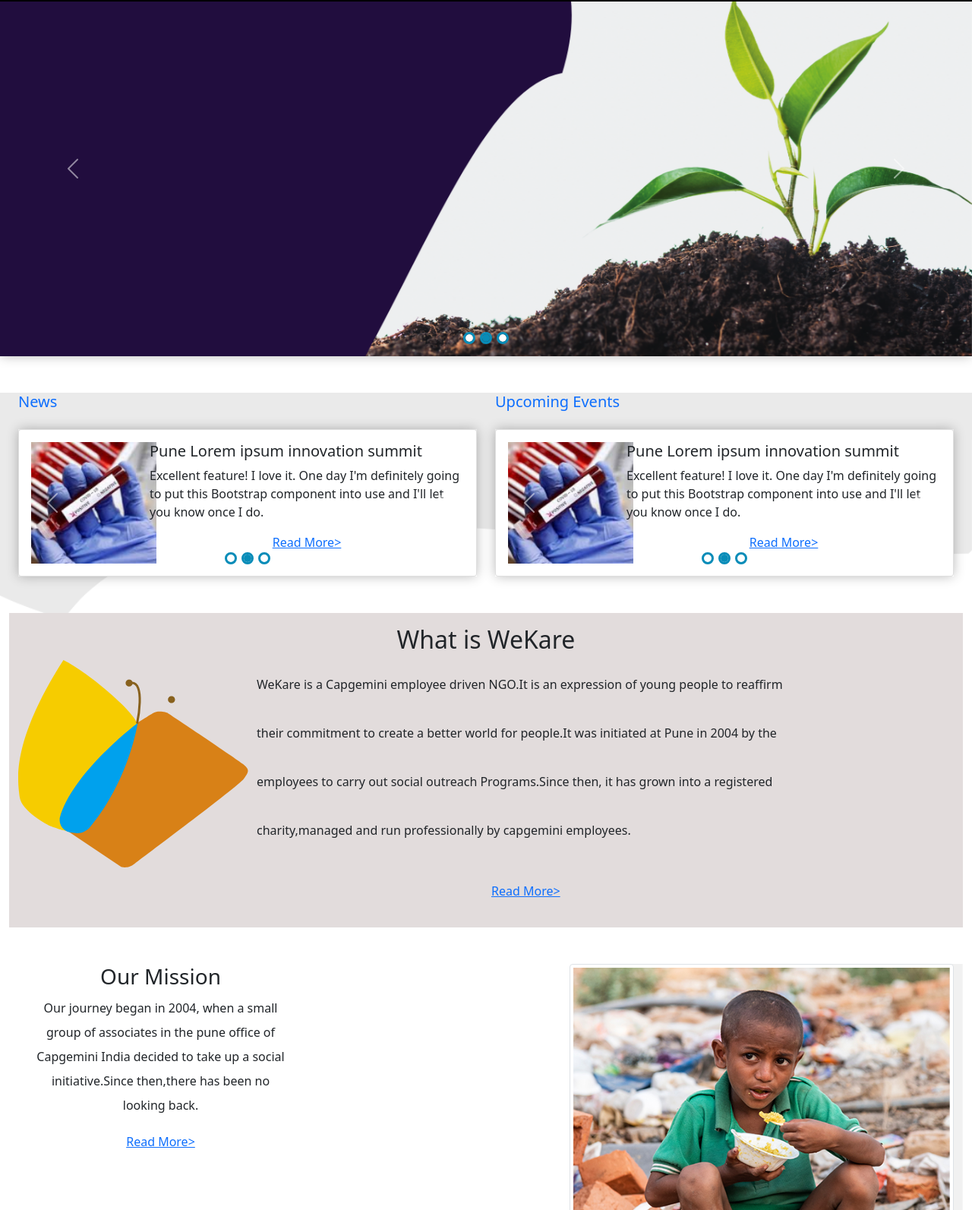
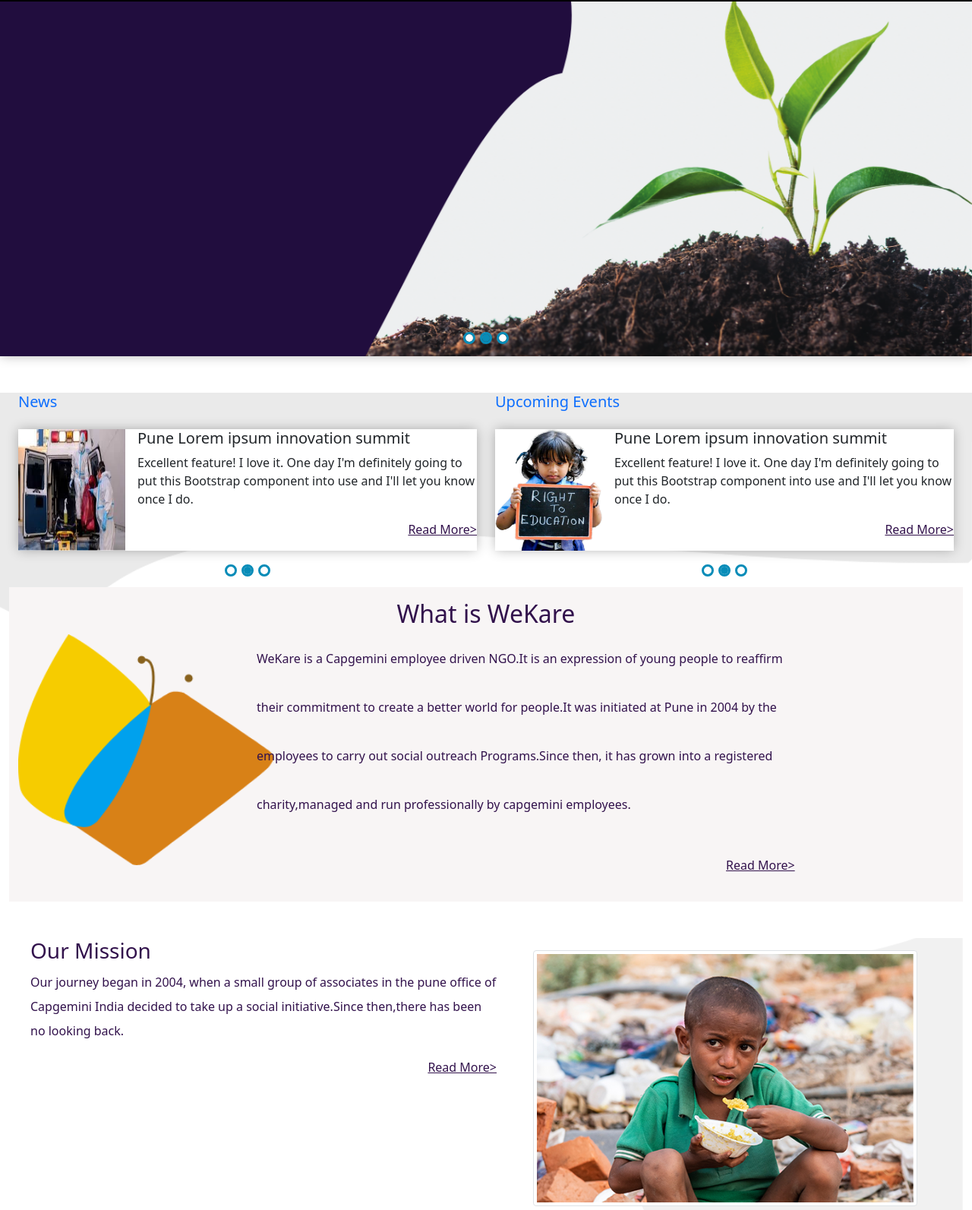
Before and after one commit to sharathsk-bob/Bootstrap-Assignment, a website: page index.html in a window 1280 px wide. Shown: the part 76-1669 px from the top of the page at 76% size. Drawn offline with nearby package versions, Linux system fonts and the light colour scheme.

Commit message:
7th commit

```diff
--- a/css/styles.css
+++ b/css/styles.css
@@ -7,8 +7,9 @@
     background-size: 100% 16%;
 }
 .wekare{
-    background: rgb(226, 220, 220);
+    background: rgb(248, 245, 245);
     line-height: 4;
+    color: rgb(50, 18, 76);
 }
 .ourMission{
     line-height: 2;
@@ -17,6 +18,7 @@
     background-repeat:no-repeat;
     background-position:top;
     background-position:right;
+    color: rgb(50, 18, 76);
 }
 .ourPhil{
     line-height: 2;
@@ -25,14 +27,19 @@
     background-repeat:no-repeat;
     background-position:top;
     background-position:left;
+    color: rgb(50, 18, 76);
 }
 .testimonial{
     background-image: url('/img/testimonial-left-bg.png');
     background-repeat:no-repeat;
     background-position:10%;
 }
+.footer a:link, a:visited{
+    color: rgb(50, 18, 76);
+    text-decoration: none;
+}
 .readMore{
-    text-align: center;
+    text-align:end;
 }
 #button1{
   padding: 5px 50px;
@@ -41,6 +48,8 @@
   font-weight: bold;
   margin: 4px 2px;
   cursor: pointer;
+  background-color: rgb(19, 158, 204);
+  color: white;
   border-radius: 30px;
 }
 .circle-icon {
@@ -80,15 +89,21 @@
     margin: 0px auto;
     padding: 70px 30px;
 } */
-body {
-    padding: 50px 0px 0px 0px;
-    z-index: 0; }
 .carousel .carousel-item img {
     min-height: 100%;
     min-width: 100%;
 }
+img{
+    min-height: 100%;
+    min-width: 100%;
+    display: block;
+}
+.box{
+    width: 141px;
+    height: 137px;
+}
 .footer {
-    background-color: #D1C4E9;
+    background-color: rgb(248, 245, 245);
     margin: 0px auto;
     padding: 20px 0px; }
 .row-header {
@@ -102,8 +117,9 @@
     border-bottom: 1px ridge;
     min-height: 400px;
 }
-.carousel-indicators {
-    bottom: -30px;
+.carousels .carousel-indicators {
+    bottom: -50px;
+    z-index: 9
 }
 .carousel .carousel-indicators li{
         border-radius: 50%;
--- a/index.html
+++ b/index.html
@@ -60,22 +60,6 @@
               data-bs-slide-to="2"
             ></li>
           </ol>
-          <a
-            class="carousel-control-prev"
-            href="#carouselExampleControls"
-            role="button"
-            data-bs-slide="prev"
-          >
-            <span class="carousel-control-prev-icon"></span>
-          </a>
-          <a
-            class="carousel-control-next"
-            href="#carouselExampleControls"
-            role="button"
-            data-bs-slide="next"
-          >
-            <span class="carousel-control-next-icon"></span>
-          </a>
         </div>
       </div>
       <div class="container-fluid bg-img main1">
@@ -149,7 +133,7 @@
                 </ul>
               </li>
             </ul>
-            <button type="button"class="btn btn-primary " id="button1">
+            <button type="button"class="btn" id="button1">
               <span>Donate </span>
             </button>
             <a class="navbar-brand" href="#"
@@ -164,20 +148,18 @@
             <div class="col-6">
               <div
                 id="carouselExampleControls2"
-                class="carousel slide"
+                class="carousel slide carousels"
                 data-bs-ride="carousel"
               >
               <h5 class="text-primary mb-4">News</h5>
-                <div class="carousel-inner" role="listbox">
+                <div class="carousel-inner bg-white" role="listbox">
                   <div class="carousel-item active">
                     <div class="d-flex">
-                      <div class="card">
-                        <div class="card-body">
                           <div class="d-flex">
                             <div class="flex-shrink-0">
-                              <img src="img/news-img.png" alt="news" />
+                              <img src="img/news-img.png" alt="news"  class="box"/>
                             </div>
-                            <div class="flex-grow-1 ms-3">
+                            <div class="flex-grow-1 ms-3 bg-white">
                               <h5>Pune Lorem ipsum innovation summit</h5>
                               <p>
                                 Excellent feature! I love it. One day I'm
@@ -189,17 +171,14 @@
                       </div>
                     </div>
                   </div>
-                    </div>
-                  </div>
                   <div class="carousel-item">
                     <div class="d-flex">
-                      <div class="card">
-                        <div class="card-body">
+
                           <div class="d-flex">
                             <div class="flex-shrink-0">
-                              <img src="img/news-img.png" alt="news" />
+                              <img src="img/news.png" alt="news" class="box" />
                             </div>
-                            <div class="flex-grow-1 ms-3">
+                            <div class="flex-grow-1 ms-3 bg-white">
                               <h5>Pune Lorem ipsum innovation summit</h5>
                               <p>
                                 Excellent feature! I love it. One day I'm
@@ -209,19 +188,16 @@
                               <p class="readMore"><a href="" >Read More></a></p>
                             </div>
                           </div>
-                        </div>
-                      </div>
+
                     </div>
                   </div>
                   <div class="carousel-item">
                     <div class="d-flex">
-                      <div class="card">
-                        <div class="card-body">
                           <div class="d-flex">
                             <div class="flex-shrink-0">
-                              <img src="img/news-img.png" alt="news" />
+                              <img src="img/Image1.png" alt="news" class="box" />
                             </div>
-                            <div class="flex-grow-1 ms-3">
+                            <div class="flex-grow-1 ms-3 bg-white">
                               <h5>Pune Lorem ipsum innovation summit</h5>
                               <p>
                                 Excellent feature! I love it. One day I'm
@@ -229,7 +205,6 @@
                                 into use and I'll let you know once I do.
                               </p>
                               <p class="readMore"><a href="" >Read More></a></p>
-                            </div>
                             </div>
                           </div>
                     </div>
@@ -250,44 +225,25 @@
                     data-bs-slide-to="2"
                   ></li>
                 </ol>
-                  <a
-                    class="carousel-control-prev"
-                    href="#carouselExampleControls2"
-                    role="button"
-                    data-bs-slide="prev"
-                  >
-                    <span class="carousel-control-prev-icon"></span>
-                  </a>
-                  <a
-                    class="carousel-control-next"
-                    href="#carouselExampleControls2"
-                    role="button"
-                    data-bs-slide="next"
-                  >
-                    <span class="carousel-control-next-icon"></span>
-                  </a>
-                </div>
               </div>
             </div>
             <div class="col-6">
               <div
                 id="carouselExampleControls3"
-                class="carousel slide"
+                class="carousel slide carousels"
                 data-bs-ride="carousel"
               >
               <h5 class="text-primary mb-4">
                 Upcoming Events
               </h5>
-                <div class="carousel-inner" role="listbox">
+                <div class="carousel-inner bg-white" role="listbox">
                   <div class="carousel-item active">
                     <div class="d-flex">
-                      <div class="card">
-                        <div class="card-body">
                           <div class="d-flex">
                             <div class="flex-shrink-0">
-                              <img src="img/news-img.png" alt="news" />
+                              <img src="img/news-img.png" alt="news" class="box" />
                             </div>
-                            <div class="flex-grow-1 ms-3">
+                            <div class="flex-grow-1  ms-3">
                               <h5>Pune Lorem ipsum innovation summit</h5>
                               <p>
                                 Excellent feature! I love it. One day I'm
@@ -299,17 +255,13 @@
                           </div>
                     </div>
                   </div>
-                    </div>
-                  </div>
                   <div class="carousel-item">
                     <div class="d-flex">
-                      <div class="card">
-                        <div class="card-body">
                           <div class="d-flex">
                             <div class="flex-shrink-0">
-                              <img src="img/news-img.png" alt="news" />
+                              <img src="img/education.png" alt="news" class="box"/>
                             </div>
-                            <div class="flex-grow-1 ms-3">
+                            <div class="flex-grow-1 ms-3 bg-white">
                               <h5>Pune Lorem ipsum innovation summit</h5>
                               <p>
                                 Excellent feature! I love it. One day I'm
@@ -321,17 +273,13 @@
                           </div>
                     </div>
                   </div>
-                    </div>
-                  </div>
                   <div class="carousel-item">
                     <div class="d-flex">
-                      <div class="card">
-                        <div class="card-body">
                           <div class="d-flex">
                             <div class="flex-shrink-0">
-                              <img src="img/news-img.png" alt="news" />
+                              <img src="img/about-wekare.png" alt="news" class="box" />
                             </div>
-                            <div class="flex-grow-1 ms-3">
+                            <div class="flex-grow-1 ms-3 bg-white">
                               <h5>Pune Lorem ipsum innovation summit</h5>
                               <p>
                                 Excellent feature! I love it. One day I'm
@@ -339,7 +287,6 @@
                                 into use and I'll let you know once I do.
                               </p>
                               <p class="readMore"><a href="" >Read More></a></p>
-                            </div>
                             </div>
                           </div>
                     </div>
@@ -360,23 +307,6 @@
                     data-bs-slide-to="2"
                   ></li>
                 </ol>
-                  <a
-                    class="carousel-control-prev"
-                    href="#carouselExampleControls3"
-                    role="button"
-                    data-bs-slide="prev"
-                  >
-                    <span class="carousel-control-prev-icon"></span>
-                  </a>
-                  <a
-                    class="carousel-control-next"
-                    href="#carouselExampleControls3"
-                    role="button"
-                    data-bs-slide="next"
-                  >
-                    <span class="carousel-control-next-icon"></span>
-                  </a>
-                </div>
               </div>
             </div>
           </div>
@@ -384,7 +314,7 @@
         <div class="container-fluid mt-5 wekare">
           <div class="row">
             <h2 class="text-center mt-3">What is WeKare</h2>
-            <div class="col-3 justify-content-center">
+            <div class="col-3 justify-content-center mb-5">
               <img src="img/butterfly.png" alt="news" />
             </div>
             <div class="col-7 justify-content-center">
@@ -400,20 +330,16 @@
         <div class="container-fluid mt-5 ourMission ">
           <div class="row">
             <div class="d-flex">
-              <div class="flex-grow-1 ms-3">
-                <div class="row">
-                  <div class="col-6">
-                    <h3>Our Mission</h3>
-                <p>
+              <div class="flex-grow-1 ms-3 me-5">
+                    <h3 align="left">Our Mission</h3>
+                <p align="left">
                   Our journey began in 2004, when a small group of associates
                   in the pune office of Capgemini India decided to take up a
                   social initiative.Since then,there has been no looking back.
                 </p>
                 <p class="readMore"><a href="" >Read More></a></p>
               </div>
-              </div>
-              </div>
-              <div class="flex-shrink-0 img-fluid img-thumbnail ">
+              <div class="flex-shrink-0 img-fluid img-thumbnail me-5 mb-5 mt-3 ">
                 <img src="img/our-mission.png" alt="news" />
               </div>
             </div>
@@ -422,12 +348,12 @@
         <div class="container-fluid mt-5 ourPhil">
           <div class="row">
             <div class="d-flex">
-              <div class="flex-shrink-0 ms-3">
-                <img src="img/our-mission.png" alt="news" />
+              <div class="flex-shrink-0 ms-5 mb-5 mt-5">
+                <img class="img-thumbnail" src="img/our-mission.png" alt="news" />
               </div>
-              <div class="flex-grow-1 ms-5">
-                <h3>Our Philosophy</h3>
-                <p>
+              <div class="flex-grow-1 ms-5 mt-5">
+                <h3 align="left">Our Philosophy</h3>
+                <p align="left">
                   Our journey began in 2004, when a small group of associates
                   in the pune office of Capgemini India decided to take up a
                   social initiative.Since then,there has been no looking back.
@@ -443,14 +369,11 @@
             <div class="col-8 offset-1">
               <div
                 id="carouselExampleControls4"
-                class="carousel slide"
+                class="carousel slide carousels"
                 data-bs-ride="carousel"
               >
                 <div class="carousel-inner" role="listbox">
                   <div class="carousel-item active">
-                    <div class="d-flex">
-                      <div class="card">
-                        <div class="card-body">
                           <div class="d-flex">
                             <div class="flex-shrink-0 h-50 d-inline-block">
                               <img src="img/consultant.png" class="img-fluid img-thumbnail "  alt="news" />
@@ -460,28 +383,22 @@
                             </div>
                             <div class="flex-grow-1 ms-3">
                               <h2>People Say About Us</h2>
-                              <p class="ourMission">
+                              <p align="justify">
                                 <div class="flex-shrink-0 h-25 d-inline-block">
                                   <img src="img/top-qoute.png" class="img-fluid"  alt="news" />
                                 </div>
-                                We invest in early-stage companiesLorem Ipsum is simply
-                                dummy text of the printing and typesetting industry. Lorem
-                                Ipsum has been the industry standard dummy text ever Since
+                                We invest in early-stage companiesLorem Ipsum is simply<br/>
+                                dummy text of the printing and typesetting industry. Lorem<br/>
+                                Ipsum has been the industry standard dummy text ever Since<br/>
                                 the 1500s, whose products and services enable the 1500s,whose products and services enable the poor to
-                                <div class="flex-shrink-0 h-25 d-inline-block">
+                                <div class="flex-shrink-0 h-25 d-inline-block mt-4">
                                   <img src="img/bottom-qoute.png" class="img-fluid"  alt="news" />
                                 </div>
                               </p>
                             </div>
                           </div>
                   </div>
-                      </div>
-                    </div>
-                  </div>
                   <div class="carousel-item">
-                    <div class="d-flex">
-                      <div class="card">
-                        <div class="card-body">
                           <div class="d-flex">
                             <div class="flex-shrink-0 h-50 d-inline-block">
                               <img src="img/consultant.png" class="img-fluid img-thumbnail" alt="news" />
@@ -506,13 +423,7 @@
                             </div>
                           </div>
                   </div>
-                      </div>
-                    </div>
-                  </div>
                   <div class="carousel-item">
-                    <div class="d-flex">
-                      <div class="card">
-                        <div class="card-body">
                           <div class="d-flex">
                             <div class="flex-shrink-0 h-50 d-inline-block">
                               <img src="img/consultant.png" class="img-fluid img-thumbnail"  alt="news" />
@@ -540,8 +451,6 @@
                           </div>
                   </div>
                 </div>
-                    </div>
-                  </div>
                 <ol class="carousel-indicators">
                   <li
                     data-bs-target="#carouselExampleControls4"
@@ -560,10 +469,10 @@
               </div>
             </div>
         </div>
-        </div>
       </main>
     </div>
-      <footer class="footer mt-5">
+    <img src="img/footer-bg.png" class="img-fluid w-100 bg-white mt-5"  alt="news" />
+      <footer class="footer ">
         <div class="container">
           <div class="row">
             <div class="col-2">
```
Lines whose indentation alone changed are shown as unchanged.
